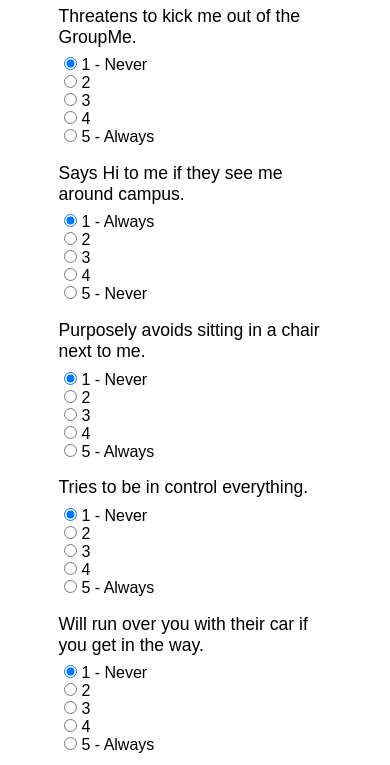
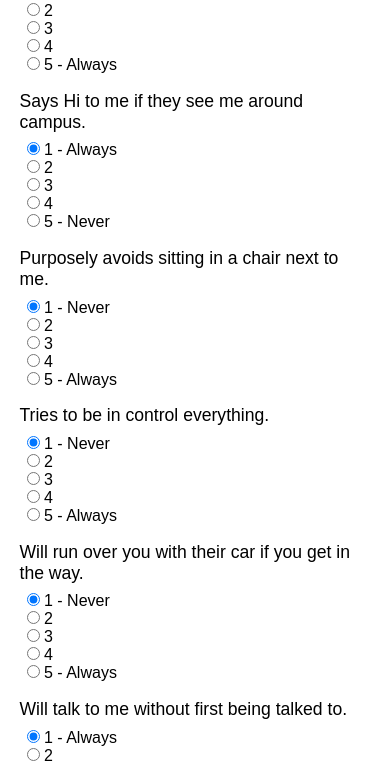
Before and after one commit to brewerbjb/brewerbjb.github.io, a plain HTML site: page index.html in a window 390 px wide. Shown: the part 166-931 px from the top of the page. Drawn offline with Linux system fonts and the light colour scheme.

Commit message:
Add files via upload

```diff
--- a/main.css
+++ b/main.css
@@ -56,3 +56,12 @@
 .button:hover {
 	background-color: #135886;
 }
+
+/* Extra small devices (phones, 600px and down) */
+@media only screen and (max-width: 600px) {
+#form {
+	margin-left: 5%;
+	margin-right: 5%;
+	margin-bottom: 4vh;
+	}
+}
```
